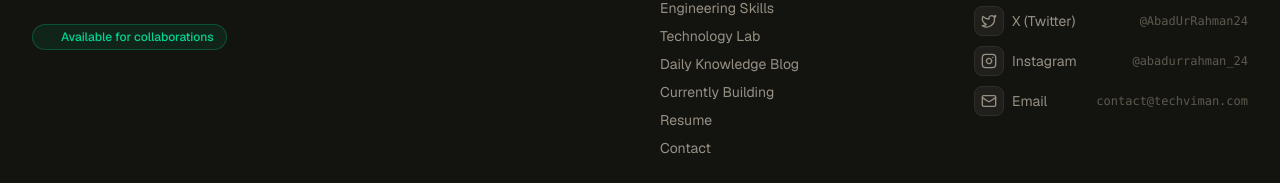
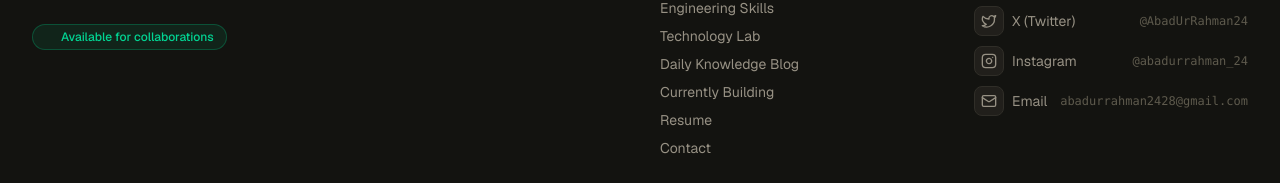
Before and after one commit to rahman2428/-Abad_Ur_Rahman, a Next.js app: page / in a window 1280 px wide. Shown: the part 8198-8381 px from the top of the page. Built offline with nearby package versions, Linux system fonts and the light colour scheme.

Commit message:
Updated Email Id

```diff
--- a/src/data/social.ts
+++ b/src/data/social.ts
@@ -46,7 +46,7 @@ export const socialLinks: SocialLink[] = [
     id: "email",
     name: "Email",
     url: "mailto:contact@techviman.com",
-    handle: "contact@techviman.com",
+    handle: "abadurrahman2428@gmail.com",
     iconName: "Mail",
   },
 ];
```
